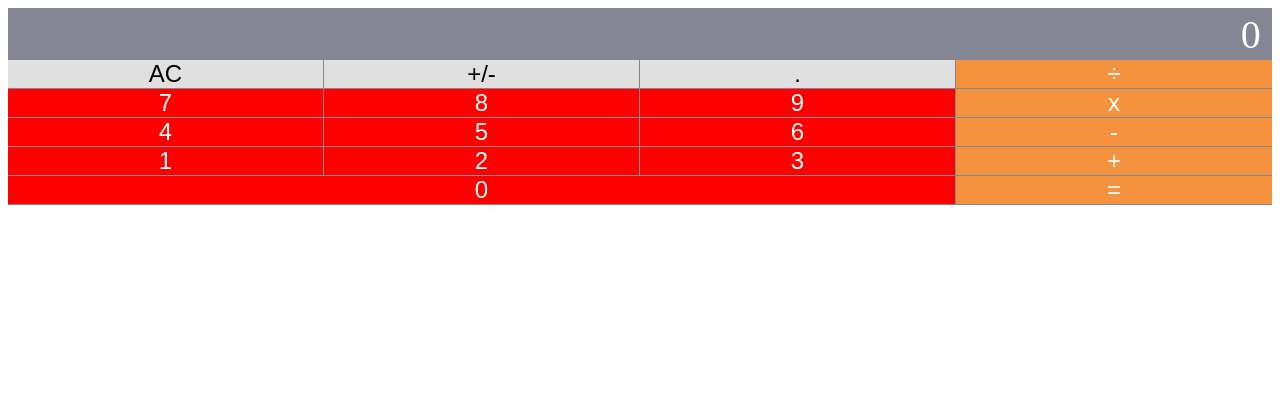
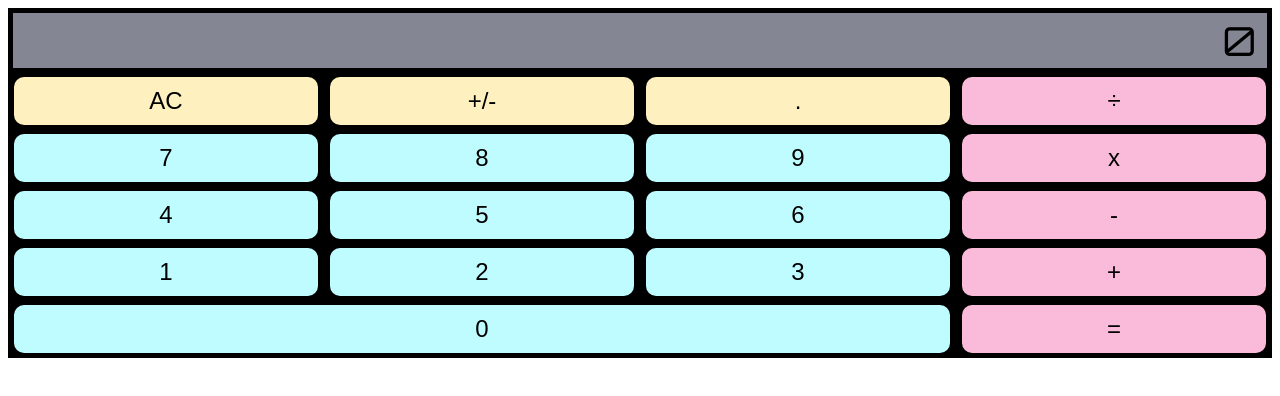
Before and after one commit to reltubttam/react-calculator, a React app: page / in a window 1280 px wide. Built offline with nearby package versions, Linux system fonts and the light colour scheme.

Commit message:
add more styling

```diff
--- a/client-src/components/Button.js
+++ b/client-src/components/Button.js
@@ -16,8 +16,8 @@ export default class Button extends React.Component {
     const className = [
       "component-button",
       this.props.operator ? "operator" : "",
+      this.props.numeric ? "numeric" : "",
       this.props.wide ? "wide" : "",
-      this.props.numeric ? "numeric" : "",
     ];
 
     return (
--- a/client-src/components/Button.scss
+++ b/client-src/components/Button.scss
@@ -1,32 +1,34 @@
+@import 'constants.scss';
+
 .component-button {
   display: inline-flex;
-  width: 25%;
+  width: 24%;
   flex: 1 0 auto;
+  margin: 4px 0.5%;
 }
 
 .component-button.wide {
-  width: 75%;
+  width: 74%;
 }
 
 .component-button button {
-  background-color: #e0e0e0;
+  border-radius: 10px;
+  background-color: $tertiary_color;
   border: 0;
   font-size: 1.5rem;
-  margin: 0 1px 0 0;
   flex: 1 0 auto;
-  padding: 0;
+  padding: 10px;
+  color: button_text_color;
 }
 
 .component-button:last-child button {
   margin-right: 0;
 }
 
-.component-button.operator button {
-  background-color: #f5923e;
-  color: white;
+.component-button.numeric button {
+  background-color:$primary_color;
 }
 
-.component-button.numeric button {
-  background-color:red;
-  color: white;
+.component-button.operator button {
+  background-color: $secondary_color;
 }
--- a/client-src/components/ButtonPanel.scss
+++ b/client-src/components/ButtonPanel.scss
@@ -1,5 +1,5 @@
 .component-button-panel {
-  background-color: #858694;
+  background-color: black;
   display: flex;
   flex-direction: row;
   flex-wrap: wrap;
--- a/client-src/components/Display.scss
+++ b/client-src/components/Display.scss
@@ -1,6 +1,7 @@
+@import 'constants.scss';
+
 .component-display {
-  background-color: #858694;
-  color: white;
+  background-color: black;
   text-align: right;
   font-weight: 200;
   flex: 0 0 auto;
@@ -8,6 +9,9 @@
 }
 
 .component-display > div {
+  margin: 5px;
+  background-color: #858694;
+  font-family: 'Orbitron', sans-serif;
   font-size: 2.5rem;
   padding: 0.2rem 0.7rem 0.1rem 0.5rem;
 }
--- /dev/null
+++ b/client-src/components/constants.scss
@@ -0,0 +1,4 @@
+$primary_color: #bffcff;
+$secondary_color: #fabbda;
+$tertiary_color: #fff0bf;
+$button_text_color: #120c45;
--- a/client-src/index.html
+++ b/client-src/index.html
@@ -3,8 +3,9 @@
   <head>
     <meta charset="utf-8" />
     <meta http-equiv="X-UA-Compatible" content="IE=edge" />
-    <title>React phaser</title>
+    <title>React calculator</title>
     <meta name="viewport" content="width=device-width, initial-scale=1" />
+    <link href="https://fonts.googleapis.com/css?family=Orbitron&display=swap" rel="stylesheet">
   </head>
   <body>
     <noscript> You need to enable JavaScript to run this app. </noscript>
```
